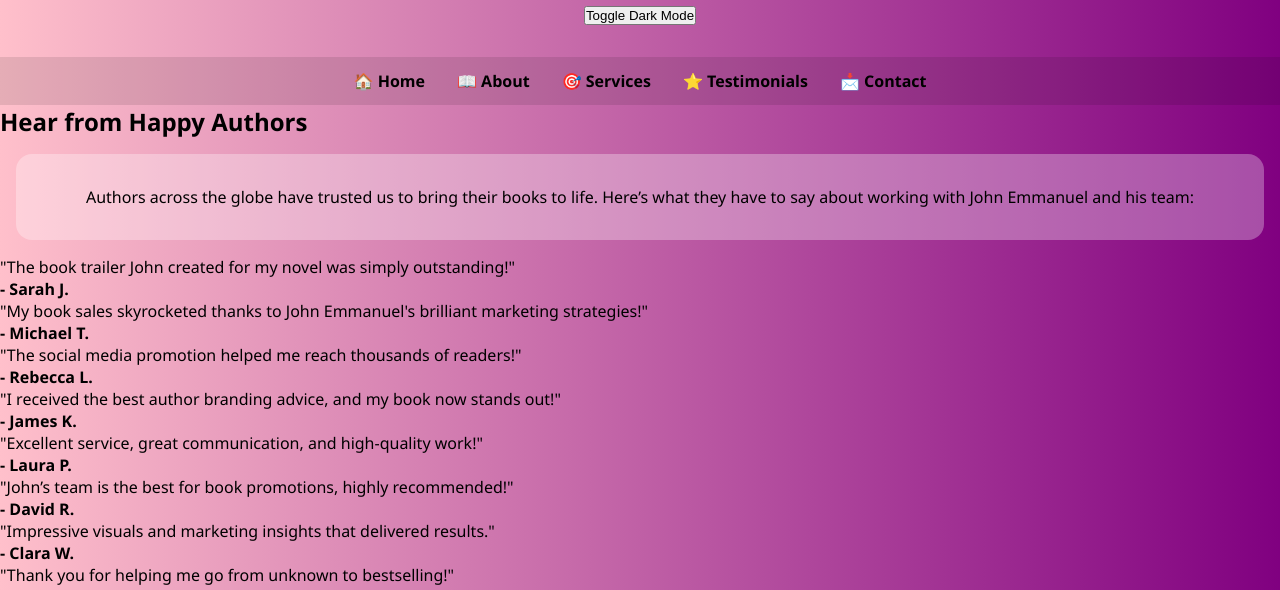
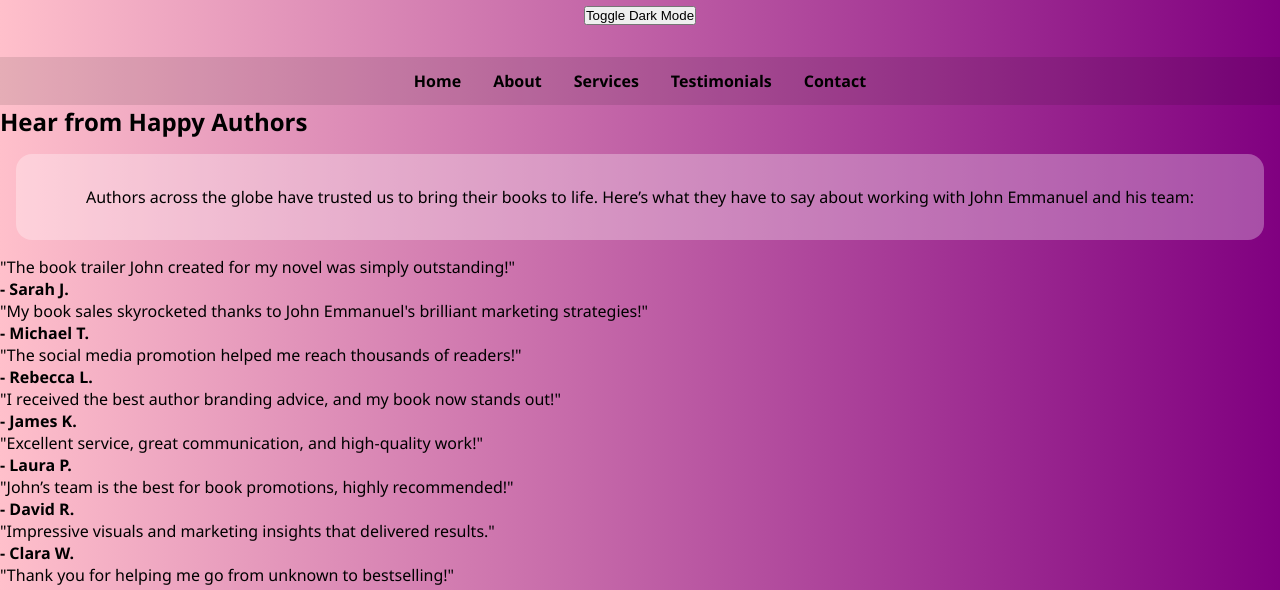
Before and after one commit to johnemmanuel1/johnemmanuelauthorspublicity, a plain HTML site: page testimonials.html in a window 1280 px wide. Shown: the part 197-787 px from the top of the page. Drawn offline with Linux system fonts and the light colour scheme.

Commit message:
Update testimonials.html

```diff
--- a/testimonials.html
+++ b/testimonials.html
@@ -34,11 +34,11 @@
 
   <nav>
     <ul>
-      <li><a href="index.html">🏠 Home</a></li>
-      <li><a href="about.html">📖 About</a></li>
-      <li><a href="services.html">🎯 Services</a></li>
-      <li><a href="testimonials.html" class="active">⭐ Testimonials</a></li>
-      <li><a href="contact.html">📩 Contact</a></li>
+      <li><a href="index.html">Home</a></li>
+      <li><a href="about.html">About</a></li>
+      <li><a href="services.html">Services</a></li>
+      <li><a href="testimonials.html" class="active">Testimonials</a></li>
+      <li><a href="contact.html">Contact</a></li>
     </ul>
   </nav>
 
```
